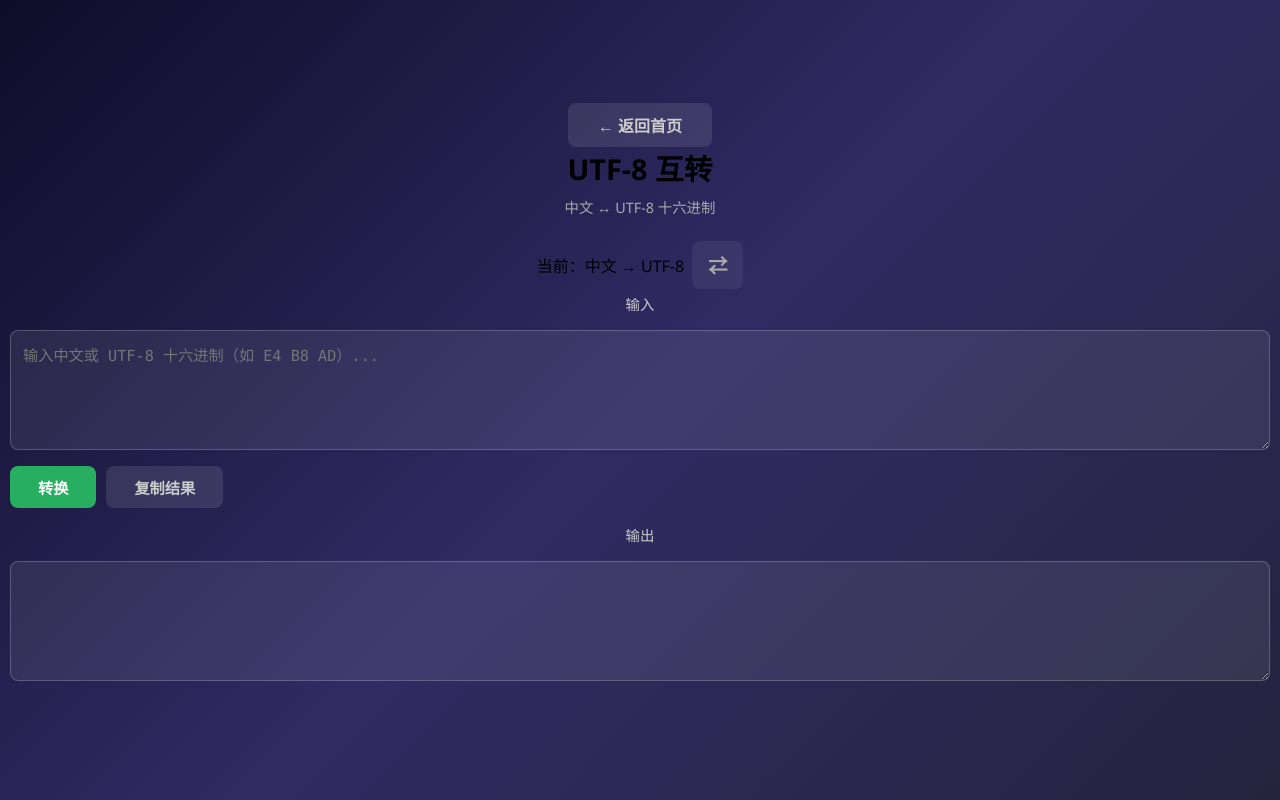
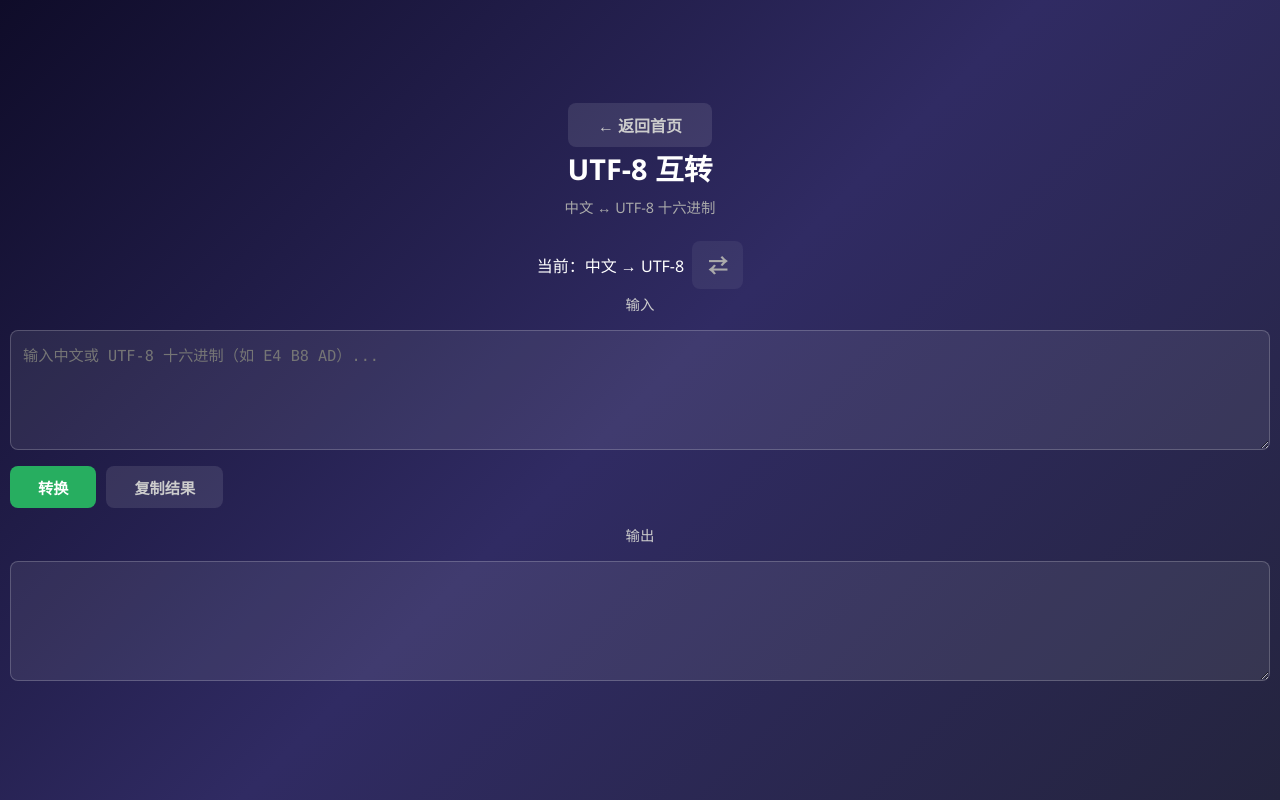
Before and after one commit to xxxand/xxxand.github.io, a website: page utf8.html in a window 1280 px wide. Drawn offline with Linux system fonts and the light colour scheme.

Commit message:
fix: set body color to #fff on all tool pages so titles render white

```diff
--- a/css/base64.css
+++ b/css/base64.css
@@ -2,6 +2,7 @@
 
 body {
   background: linear-gradient(135deg, #0f0c29, #302b63, #24243e);
+  color: #fff;
 }
 
 h1 {
--- a/css/dfttk.css
+++ b/css/dfttk.css
@@ -2,6 +2,7 @@
 
 body {
   background: linear-gradient(135deg, #0f0c29, #302b63, #24243e);
+  color: #fff;
 }
 
 .container {
--- a/css/unicode.css
+++ b/css/unicode.css
@@ -2,6 +2,7 @@
 
 body {
   background: linear-gradient(135deg, #0f0c29, #302b63, #24243e);
+  color: #fff;
 }
 
 h1 {
--- a/css/utf8.css
+++ b/css/utf8.css
@@ -2,6 +2,7 @@
 
 body {
   background: linear-gradient(135deg, #0f0c29, #302b63, #24243e);
+  color: #fff;
 }
 
 h1 {
```
